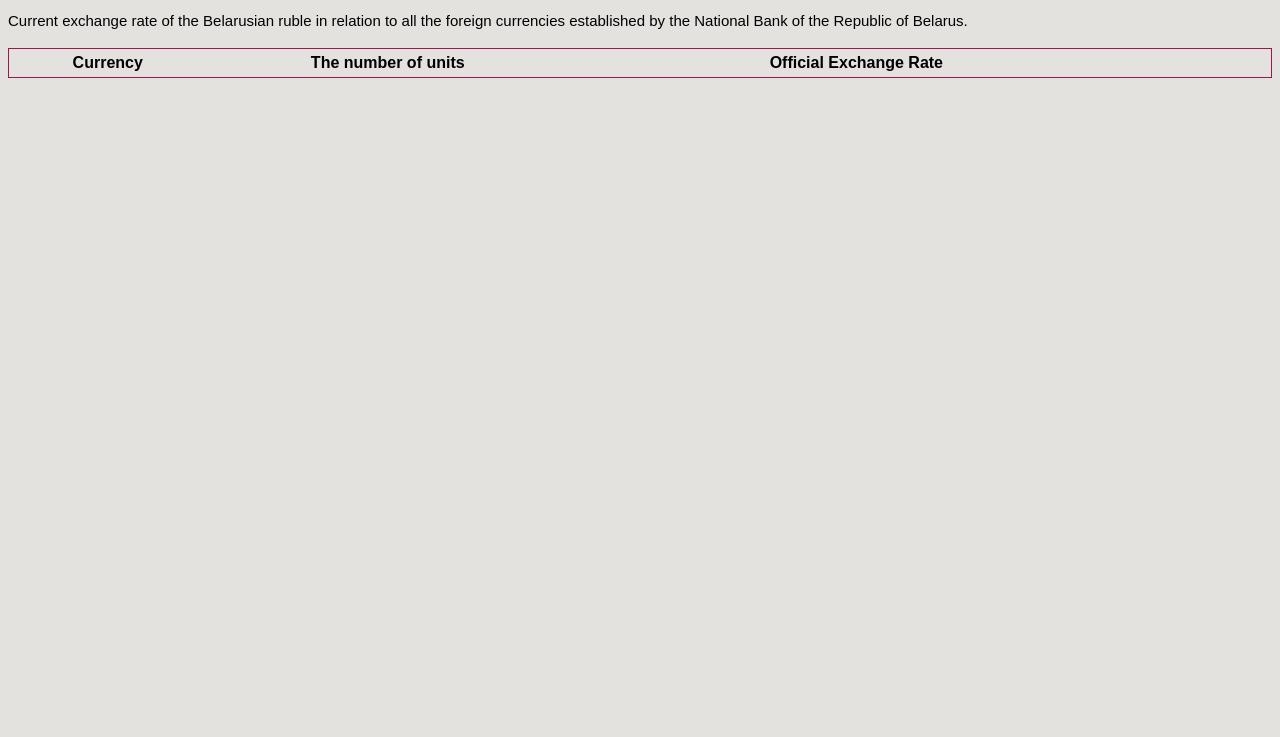
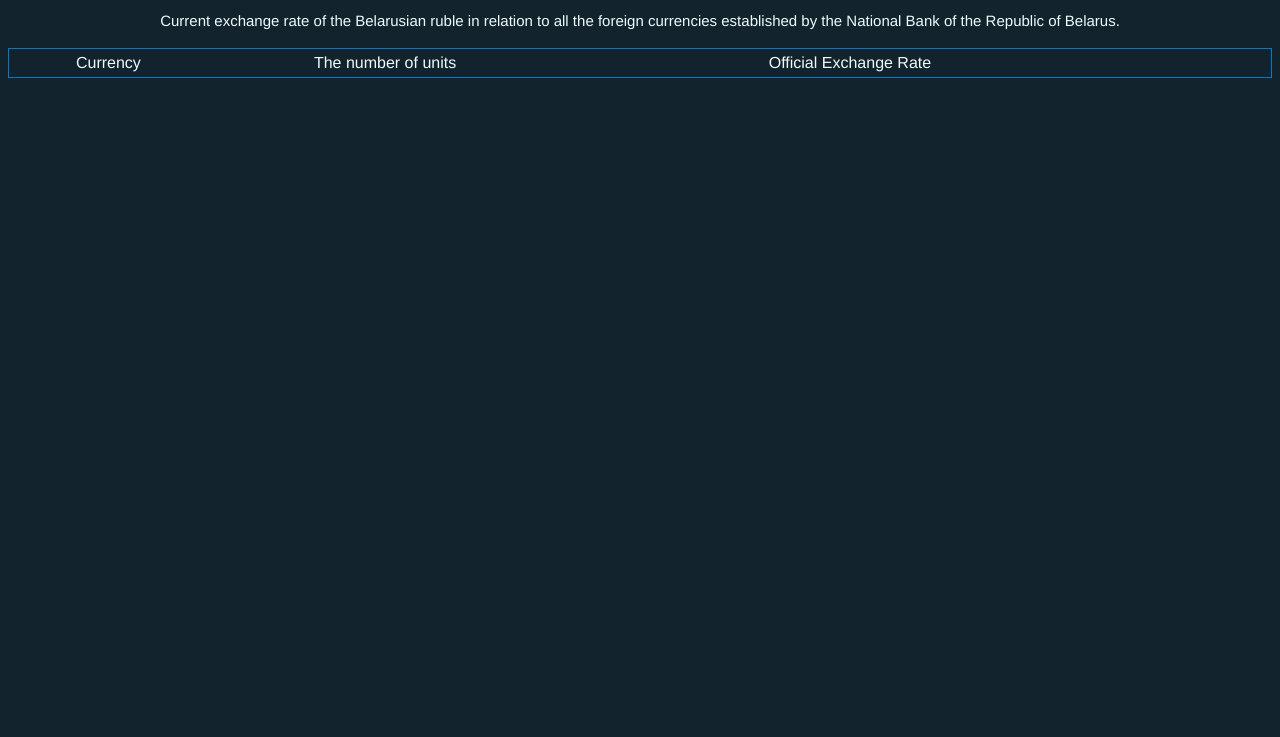
Before and after one commit to macc4/itrex-test, a plain HTML site: page exchangeRates/index.html in a window 1280 px wide. Shown: the part 63-800 px from the top of the page. Drawn offline with Linux system fonts and the light colour scheme; no server answers.

Commit message:
Changed the style of the webpage.

```diff
--- a/exchangeRates/css/styles.css
+++ b/exchangeRates/css/styles.css
@@ -1,9 +1,10 @@
 body {
-  font-family: Arial, sans-serif;
+  font-family: Helvetica, Arial, sans-serif;
   font-size: 15px;
   line-height: 1.5;
-  color: black;
-  background-color: #e3e2df;
+  color: #eefbfb;
+  text-align: center;
+  background-color: #12232e;
 }
 
 .h1 {
@@ -13,16 +14,17 @@ body {
 
 .table {
   width: 100%;
-  border: 1px solid #9a1750;
+  border: 1px solid #007cc7;
   border-collapse: collapse;
 }
 
 .table th {
+  font-weight: normal;
   padding: 5px 10px;
   text-align: left;
 }
 
 .table td {
   padding: 5px 10px;
-  border: 1px solid #9a1750;
+  border: 1px solid #007cc7;
 }
```
